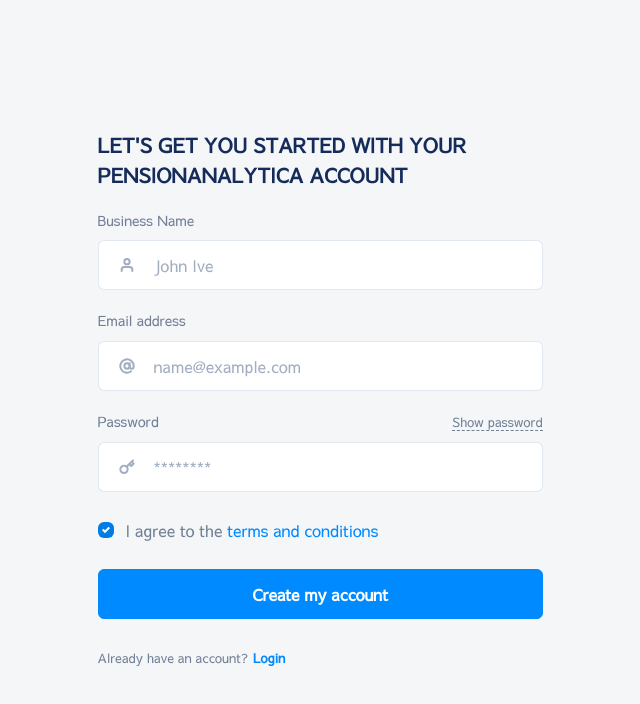
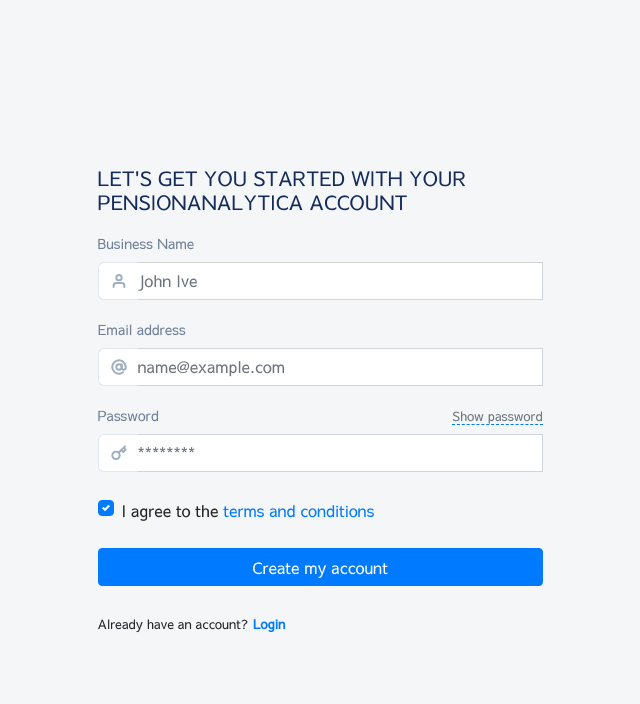
Before and after one commit to Mayapro1/pension-web-react, a React (Create React App) app: page /register in a window 1280 px wide. Shown: the top 704 px of the page, without its empty margins (320-960 px from the left). Built offline with nearby package versions, Linux system fonts and the light colour scheme; a web font is replaced by a local one.

Commit message:
completing registration page

```diff
--- a/package.json
+++ b/package.json
@@ -7,9 +7,11 @@
     "@testing-library/react": "^9.5.0",
     "@testing-library/user-event": "^7.2.1",
     "axios": "^0.19.2",
+    "bootstrap": "^4.5.0",
     "eslint": "^6.6.0",
     "node-sass": "^4.14.1",
     "react": "^16.13.1",
+    "react-bootstrap": "^1.2.2",
     "react-dom": "^16.13.1",
     "react-redux": "^7.2.0",
     "react-router-dom": "^5.2.0",
@@ -38,6 +40,7 @@
     ]
   },
   "devDependencies": {
+    "babel-eslint": "^10.1.0",
     "eslint-plugin-react": "^7.20.3",
     "redux-logger": "^3.0.6"
   }
--- a/src/_pages/Auth/register.component.js
+++ b/src/_pages/Auth/register.component.js
@@ -18,18 +18,20 @@
     event.preventDefault();
     const { name, email, password } = this.state;
 
+    const url = "http://localhost:5000/api/auth/users/create";
+
     axios
-      .post("/api/auth/users/create", {
+      .post(url, {
         name,
         email,
         password,
       })
-      .then((res) => {
-        console.log(res);
-        console.log(res.data);
+      .then(() => {
+        //console.log(res.data);
+        this.setState({ name: "", email: "", password: "" });
       })
       .catch((error) => {
-        console.log(error);
+        console.log(error.message);
       });
   };
 
@@ -39,6 +41,7 @@
   };
 
   render() {
+    const { name, email, password } = this.state;
     return (
       <section>
         <div className="container d-flex flex-column">
@@ -47,7 +50,8 @@
               <div>
                 <div className="mb-3 text-center">
                   <h6 className="h5 mb-1 text-left text-uppercase">
-                    Let's get you started with your PensionAnalytica account
+                    Let&apos;s get you started with your PensionAnalytica
+                    account
                   </h6>
                 </div>
                 <span className="clearfix"></span>
@@ -61,6 +65,7 @@
                         className="form-control form-control-prepend"
                         id="input-name"
                         name="name"
+                        value={name}
                         placeholder="John Ive"
                         onChange={this.handleChange}
                       />
@@ -73,9 +78,9 @@
                             viewBox="0 0 24 24"
                             fill="none"
                             stroke="currentColor"
-                            stroke-width="2"
-                            stroke-linecap="round"
-                            stroke-linejoin="round"
+                            strokeWidth="2"
+                            strokeLinecap="round"
+                            strokeLinejoin="round"
                             className="feather feather-user"
                           >
                             <path d="M20 21v-2a4 4 0 0 0-4-4H8a4 4 0 0 0-4 4v2"></path>
@@ -93,6 +98,7 @@
                         className="form-control form-control-prepend"
                         id="input-email"
                         name="email"
+                        value={email}
                         placeholder="name@example.com"
                         onChange={this.handleChange}
                       />
@@ -105,9 +111,9 @@
                             viewBox="0 0 24 24"
                             fill="none"
                             stroke="currentColor"
-                            stroke-width="2"
-                            stroke-linecap="round"
-                            stroke-linejoin="round"
+                            strokeWidth="2"
+                            strokeLinecap="round"
+                            strokeLinejoin="round"
                             className="feather feather-at-sign"
                           >
                             <circle cx="12" cy="12" r="4"></circle>
@@ -136,8 +142,10 @@
                     <div className="input-group input-group-merge">
                       <input
                         type="password"
+                        name="password"
                         className="form-control form-control-prepend"
                         id="input-password"
+                        value={password}
                         placeholder="********"
                         onChange={this.handleChange}
                       />
@@ -150,9 +158,9 @@
                             viewBox="0 0 24 24"
                             fill="none"
                             stroke="currentColor"
-                            stroke-width="2"
-                            stroke-linecap="round"
-                            stroke-linejoin="round"
+                            strokeWidth="2"
+                            strokeLinecap="round"
+                            strokeLinejoin="round"
                             className="feather feather-key"
                           >
                             <path d="M21 2l-2 2m-7.61 7.61a5.5 5.5 0 1 1-7.778 7.778 5.5 5.5 0 0 1 7.777-7.777zm0 0L15.5 7.5m0 0l3 3L22 7l-3-3m-3.5 3.5L19 4"></path>
@@ -168,8 +176,12 @@
                         className="custom-control-input"
                         id="check-terms"
                         checked
+                        onChange={this.handleChange}
                       />{" "}
-                      <label className="custom-control-label" for="check-terms">
+                      <label
+                        className="custom-control-label"
+                        htmlFor="check-terms"
+                      >
                         I agree to the{" "}
                         <a href="../../pages/utility/terms.html">
                           terms and conditions
@@ -178,7 +190,7 @@
                     </div>
                   </div>
                   <div className="mt-4">
-                    <button type="button" className="btn btn-block btn-primary">
+                    <button type="submit" className="btn btn-block btn-primary">
                       Create my account
                     </button>
                   </div>
--- a/src/index.js
+++ b/src/index.js
@@ -6,6 +6,7 @@
 
 import store from "./redux/store";
 
+import "bootstrap/dist/css/bootstrap.min.css";
 import "./index.css";
 import App from "./_pages/Home/index";
 import * as serviceWorker from "./serviceWorker";
```
Also changed, not shown: .eslintrc.js, 1 other file (tests, documents, lock files or other folders).
